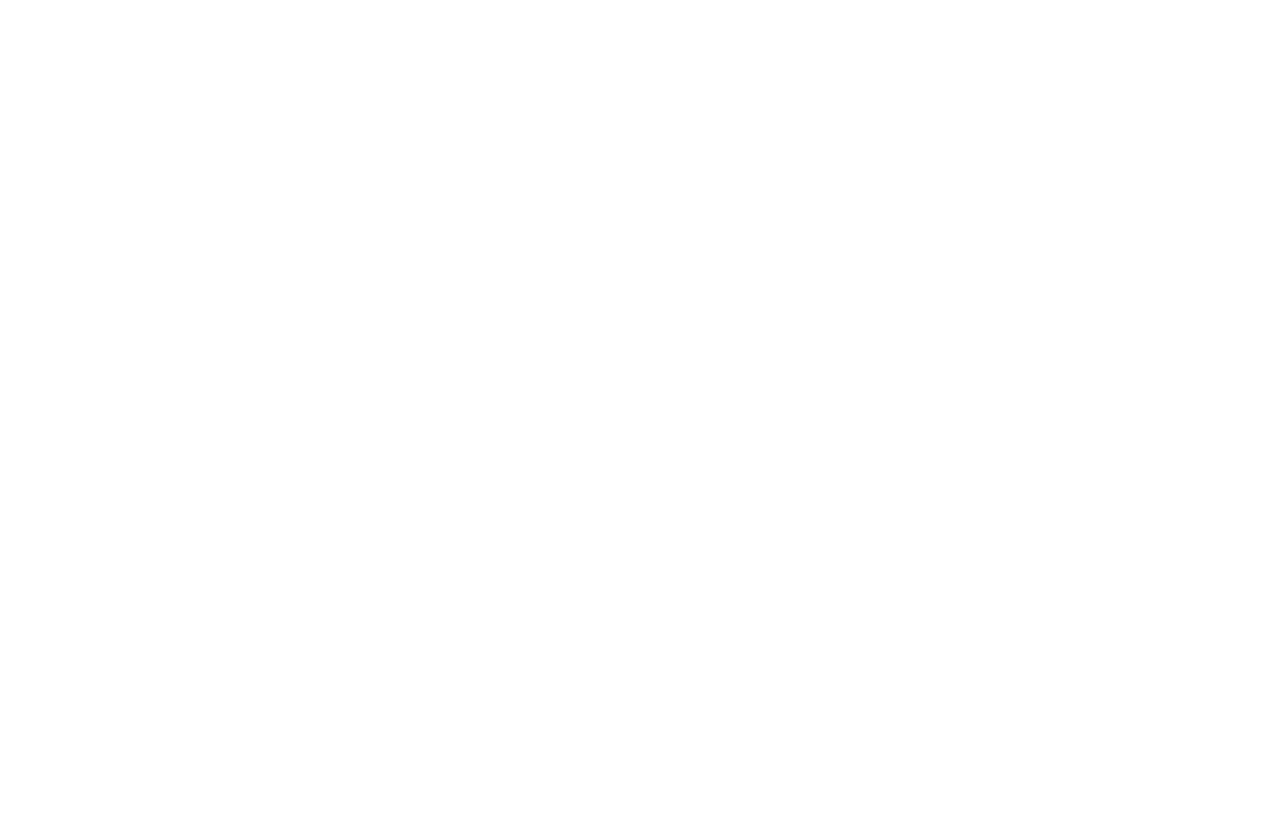
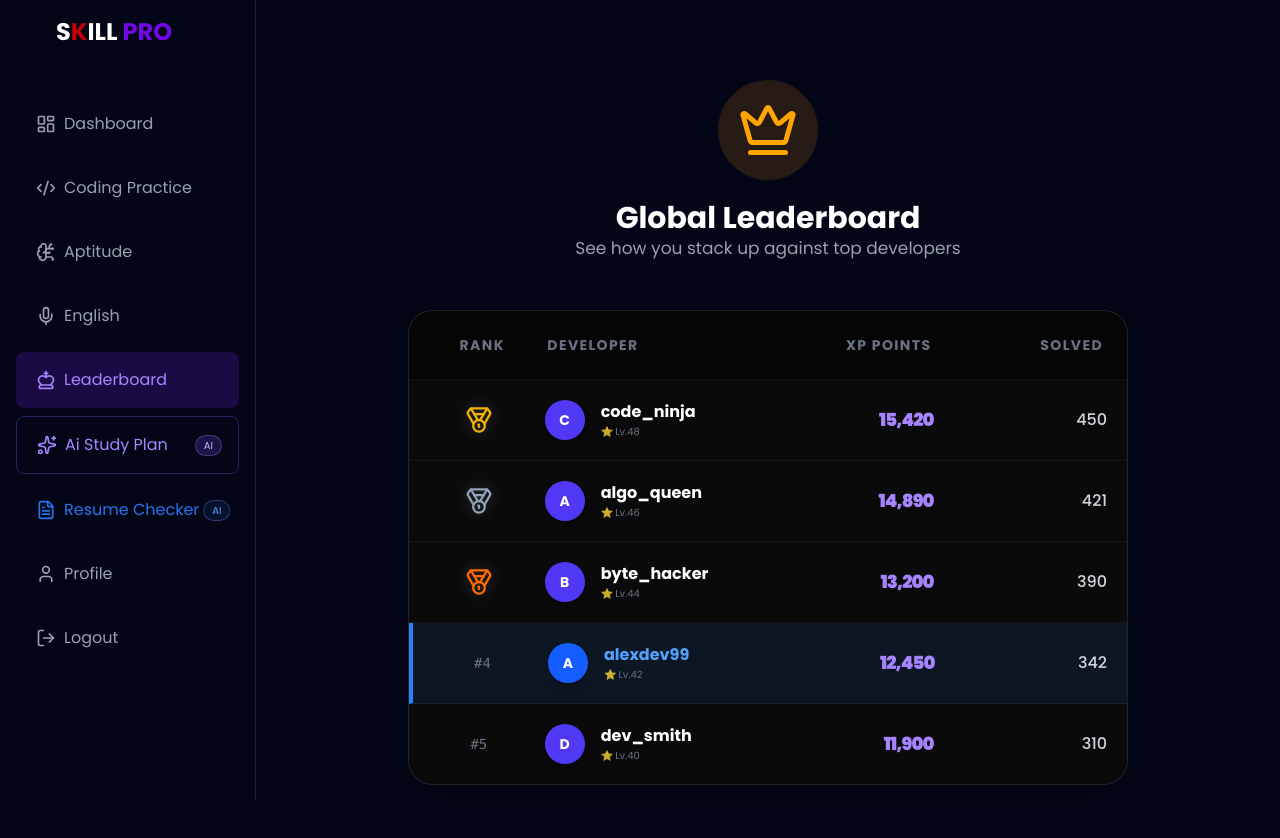
Before and after one commit to awadi99/Skill-Pro, a React (Vite) app in the folder Frontend/: page /dashboard/leaderboard in a window 1280 px wide. Before the commit this address had no page. Shown: the top 838 px of the page. Before the commit the page ends 800 px from the top, so only its background shows below. Built offline with nearby package versions, Linux system fonts and the light colour scheme.

Commit message:
new page add LeaderBoard

```diff
--- a/Frontend/src/App.jsx
+++ b/Frontend/src/App.jsx
@@ -9,6 +9,7 @@
 import Dashboard from "./pages/Dashboard";
 import Aptitude from "./pages/Aptitude";
 import English from "./pages/English";
+import Leaderboard from './pages/Leaderboard';
 
 export default function App() {
   return (
@@ -25,6 +26,7 @@
           <Route index element={<Dashboard />} />
           <Route path="aptitude" element={<Aptitude />} />
           <Route path="english" element={<English />} />
+          <Route path="leaderboard" element={<Leaderboard />} />
         </Route>
       </Routes>
     </>
--- /dev/null
+++ b/Frontend/src/components/leaderboard/Box.jsx
@@ -0,0 +1,83 @@
+import { Medal } from 'lucide-react';
+import React from 'react';
+
+export const Box = () => {
+    // Data structure updated to use the Medal icon for the top 3
+    const leaderboardData = [
+        { rank: 1, name: "code_ninja", level: 48, xp: "15,420", solved: 450, color: "text-yellow-500" },
+        { rank: 2, name: "algo_queen", level: 46, xp: "14,890", solved: 421, color: "text-slate-400" },
+        { rank: 3, name: "byte_hacker", level: 44, xp: "13,200", solved: 390, color: "text-orange-500" },
+        { rank: 4, name: "alexdev99", level: 42, xp: "12,450", solved: 342, isUser: true },
+        { rank: 5, name: "dev_smith", level: 40, xp: "11,900", solved: 310 },
+    ];
+
+    return (
+        <div className="w-full max-w-5xl mx-auto p-2 sm:p-4 md:p-6">
+            <div className="bg-[#0a0a0a] border border-white/10 rounded-2xl md:rounded-3xl overflow-hidden shadow-2xl">
+
+                {/* Table Header */}
+                <div className="grid grid-cols-12 gap-2 md:gap-4 bg-black/50 p-4 md:p-6 border-b border-white/5
+                                text-[10px] sm:text-xs md:text-sm font-bold tracking-widest text-gray-500 uppercase">
+                    <div className="col-span-2 text-center">Rank</div>
+                    <div className="col-span-5 sm:col-span-4">Developer</div>
+                    <div className="col-span-3 sm:col-span-3 text-right">XP Points</div>
+                    <div className="col-span-2 sm:col-span-3 text-right">Solved</div>
+                </div>
+
+                {/* Table Body */}
+                <div className="divide-y divide-white/5">
+                    {leaderboardData.map((player, i) => (
+                        <div
+                            key={i}
+                            className={`grid grid-cols-12 gap-2 md:gap-4 p-3 md:p-5 items-center transition
+                                ${player.isUser ? 'bg-blue-500/10 border-l-[3px] md:border-l-4 border-l-blue-500' : 'hover:bg-white/[0.02]'}`}
+                        >
+
+                            {/* Rank Column with Medal Icon */}
+                            <div className="col-span-2 flex justify-center items-center">
+                                {player.rank <= 3 ? (
+                                    <Medal
+                                        className={`${player.color} w-5 h-5 sm:w-6 sm:h-6 md:w-7 md:h-7 drop-shadow-[0_0_8px_rgba(255,255,255,0.2)]`}
+                                    />
+                                ) : (
+                                    <span className="text-gray-500 font-mono text-[10px] sm:text-xs md:text-sm">#{player.rank}</span>
+                                )}
+                            </div>
+
+                            {/* Developer Column */}
+                            <div className="col-span-5 sm:col-span-4 flex items-center gap-2 md:gap-4 min-w-0">
+                                <div className={`w-7 h-7 sm:w-8 sm:h-8 md:w-10 md:h-10 rounded-full flex-shrink-0 flex items-center justify-center
+                                                font-bold text-white text-[10px] sm:text-sm shadow-lg
+                                    ${player.isUser ? 'bg-blue-600' : 'bg-indigo-600'}`}>
+                                    {player.name[0].toUpperCase()}
+                                </div>
+                                <div className="flex flex-col min-w-0">
+                                    <span className={`font-bold text-[11px] sm:text-sm md:text-base truncate ${player.isUser ? 'text-blue-400' : 'text-white'}`}>
+                                        {player.name}
+                                    </span>
+                                    <span className="text-[8px] sm:text-[10px] text-gray-500 flex items-center gap-0.5">
+                                        <span className="text-yellow-500/80">⭐</span> Lv.{player.level}
+                                    </span>
+                                </div>
+                            </div>
+
+                            {/* XP Column */}
+                            <div className="col-span-3 sm:col-span-3 text-right font-black text-violet-400
+                                            text-[11px] sm:text-sm md:text-lg tracking-tighter tabular-nums">
+                                {player.xp}
+                            </div>
+
+                            {/* Solved Column */}
+                            <div className="col-span-2 sm:col-span-3 text-right font-medium text-gray-300
+                                            text-[11px] sm:text-sm md:text-base tabular-nums">
+                                {player.solved}
+                            </div>
+                        </div>
+                    ))}
+                </div>
+            </div>
+        </div>
+    );
+}
+
+export default Box;
--- /dev/null
+++ b/Frontend/src/pages/Leaderboard.jsx
@@ -0,0 +1,32 @@
+import { ChessKing, Crown, CrownIcon, Mic } from "lucide-react";
+
+import Box from "../components/leaderboard/Box";
+
+export default function English() {
+
+    return (
+        <div className="flex justify-center">
+            <div className="w-full max-w-3xl space-y-6">
+
+                <div className="flex-col items-center justify-center w-full max-w-7xl ">
+                    <div className="mt-10  ">
+                        <p className="mx-auto bg-orange-400/15 h-25 w-25 p-5 rounded-full mb-5 "><CrownIcon size={60} color="ORANGE"  /></p>
+
+                        <p className="text-3xl sm:text-3xl font-bold text-white  text-center">Global Leaderboard</p>
+                    </div>
+                    <p className="text-gray-400 text-center text-md sm:text-[17px]">
+                    See how you stack up against top developers
+                    </p>
+                </div>
+
+                <Box/>
+
+
+
+
+
+
+            </div>
+        </div>
+    );
+}
```
